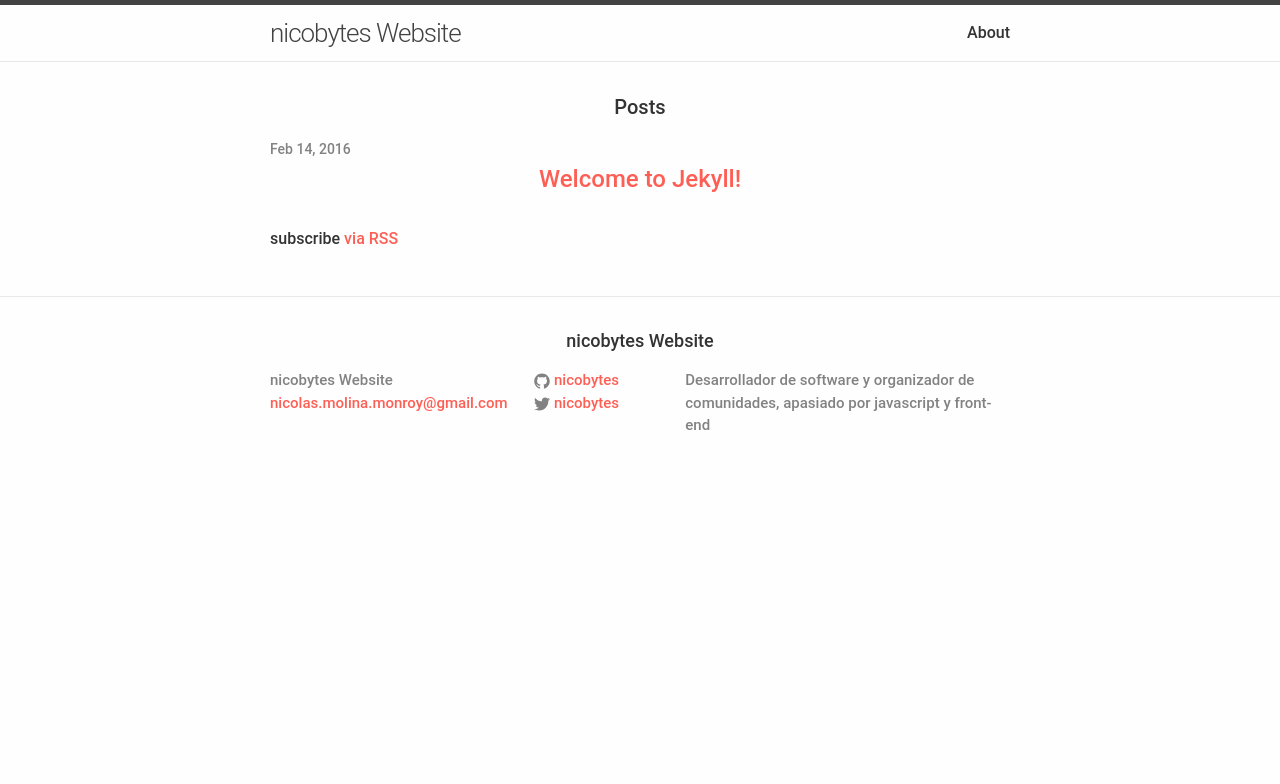
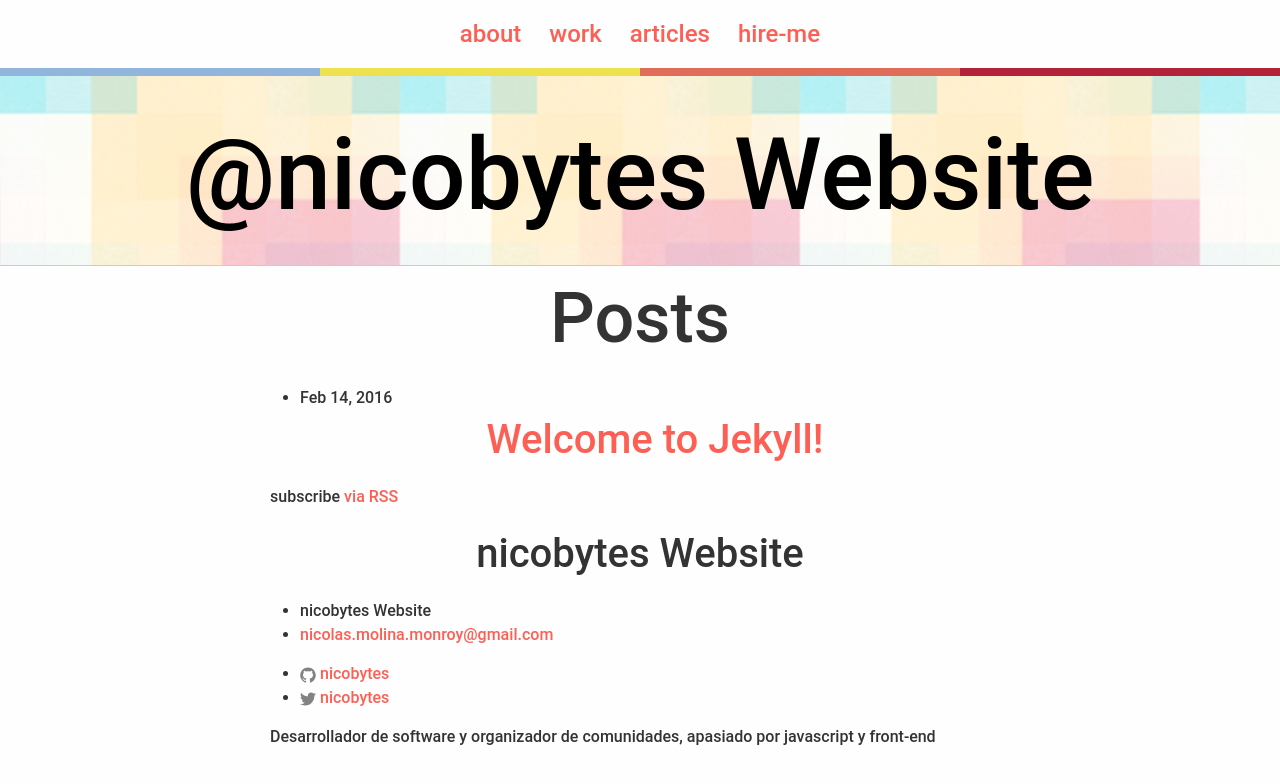
Before and after one commit to nicobytes/nicobytes-site, a Jekyll site: the page built from index.html, in a window 1280 px wide. Shown: the top 784 px of the page. Built offline with Jekyll 4.4.1, drawn with Linux system fonts in a browser that asks for light colours.

Commit message:
header styles

```diff
--- a/_includes/header.html
+++ b/_includes/header.html
@@ -1,27 +1,12 @@
-<header class="site-header">
-
-  <div class="wrapper">
-
-    <a class="site-title" href="{{ site.baseurl }}/">{{ site.title }}</a>
-
-    <nav class="site-nav">
-      <a href="#" class="menu-icon">
-        <svg viewBox="0 0 18 15">
-          <path fill="#424242" d="M18,1.484c0,0.82-0.665,1.484-1.484,1.484H1.484C0.665,2.969,0,2.304,0,1.484l0,0C0,0.665,0.665,0,1.484,0 h15.031C17.335,0,18,0.665,18,1.484L18,1.484z"/>
-          <path fill="#424242" d="M18,7.516C18,8.335,17.335,9,16.516,9H1.484C0.665,9,0,8.335,0,7.516l0,0c0-0.82,0.665-1.484,1.484-1.484 h15.031C17.335,6.031,18,6.696,18,7.516L18,7.516z"/>
-          <path fill="#424242" d="M18,13.516C18,14.335,17.335,15,16.516,15H1.484C0.665,15,0,14.335,0,13.516l0,0 c0-0.82,0.665-1.484,1.484-1.484h15.031C17.335,12.031,18,12.696,18,13.516L18,13.516z"/>
-        </svg>
-      </a>
-
-      <div class="trigger">
-        {% for my_page in site.pages %}
-          {% if my_page.title %}
-          <a class="page-link" href="{{ my_page.url | prepend: site.baseurl }}">{{ my_page.title }}</a>
-          {% endif %}
-        {% endfor %}
-      </div>
-    </nav>
-
-  </div>
-
+<nav class="site-nav">
+  <ul>
+    {% for link in site.links  %}
+    <li>
+      <a href="">{{ link.title }}</a>
+    </li>
+    {% endfor %}
+  </ul>
+</nav>
+<header class="site-header gradient-bar">
+  <h1 class="site-title mega"><a href="/">@nicobytes Website</a></h1>
 </header>
--- /dev/null
+++ b/_sass/_gradient-bar.scss
@@ -0,0 +1,14 @@
+.gradient-bar{
+  position: relative;
+  &:after{
+      content: "";
+      position: absolute;
+      top: 0px;
+      left: 0px;
+      width: 100%;
+      height: 0.5em;
+      background: -webkit-linear-gradient(top right, $blue-color 0%, $blue-color 25%, $yellow-color 25%, $yellow-color 50%, $red-color 50%, $red-color 75%, $purple-color 75%, $purple-color 100%);
+      background: -o-linear-gradient(top right, $blue-color 0%, $blue-color 25%, $yellow-color 25%, $yellow-color 50%, $red-color 50%, $red-color 75%, $purple-color 75%, $purple-color 100%);
+      background: linear-gradient(to  right, $blue-color 0%, $blue-color 25%, $yellow-color 25%, $yellow-color 50%, $red-color 50%, $red-color 75%, $purple-color 75%, $purple-color 100%);
+    }
+}
--- a/_sass/_layout.scss
+++ b/_sass/_layout.scss
@@ -1,242 +1,24 @@
-/**
- * Site header
- */
-.site-header {
-    border-top: 5px solid $grey-color-dark;
-    border-bottom: 1px solid $grey-color-light;
-    min-height: 56px;
-
-    // Positioning context for the mobile navigation icon
-    position: relative;
+.site-nav{
+  text-align: center;
+  ul{
+    margin: 1em 0;
+    list-style: none;
+  }
+  li{
+    display: inline-block;
+    margin: 0 .5em;
+    font-size: 1.5em;
+  }
 }
-
-.site-title {
-    font-size: 26px;
-    font-weight: 300;
-    line-height: 56px;
-    letter-spacing: -1px;
-    margin-bottom: 0;
-    float: left;
-
-    &,
-    &:visited {
-        color: $grey-color-dark;
-    }
+.site-title a{
+  color: #000;
+  &:hover{
+    text-decoration: none;
+  }
 }
-
-.site-nav {
-    float: right;
-    line-height: 56px;
-
-    .menu-icon {
-        display: none;
-    }
-
-    .page-link {
-        color: $text-color;
-        line-height: $base-line-height;
-
-        // Gaps between nav items, but not on the last one
-        &:not(:last-child) {
-            margin-right: 20px;
-        }
-    }
-
-    @include media-query($on-palm) {
-        position: absolute;
-        top: 9px;
-        right: $spacing-unit / 2;
-        background-color: $background-color;
-        border: 1px solid $grey-color-light;
-        border-radius: 5px;
-        text-align: right;
-
-        .menu-icon {
-            display: block;
-            float: right;
-            width: 36px;
-            height: 26px;
-            line-height: 0;
-            padding-top: 10px;
-            text-align: center;
-
-            > svg {
-                width: 18px;
-                height: 15px;
-
-                path {
-                    fill: $grey-color-dark;
-                }
-            }
-        }
-
-        .trigger {
-            clear: both;
-            display: none;
-        }
-
-        &:hover .trigger {
-            display: block;
-            padding-bottom: 5px;
-        }
-
-        .page-link {
-            display: block;
-            padding: 5px 10px;
-
-            &:not(:last-child) {
-                margin-right: 0;
-            }
-            margin-left: 20px;
-        }
-    }
+.site-header{
+  padding: 2em 0 0;
+  border-bottom: 1px solid #ccc;
+  background: url('/images/header-bg2.png');
+  background-size: 400px 400px;
 }
-
-
-
-/**
- * Site footer
- */
-.site-footer {
-    border-top: 1px solid $grey-color-light;
-    padding: $spacing-unit 0;
-}
-
-.footer-heading {
-    font-size: 18px;
-    margin-bottom: $spacing-unit / 2;
-}
-
-.contact-list,
-.social-media-list {
-    list-style: none;
-    margin-left: 0;
-}
-
-.footer-col-wrapper {
-    font-size: 15px;
-    color: $grey-color;
-    margin-left: -$spacing-unit / 2;
-    @extend %clearfix;
-}
-
-.footer-col {
-    float: left;
-    margin-bottom: $spacing-unit / 2;
-    padding-left: $spacing-unit / 2;
-}
-
-.footer-col-1 {
-    width: -webkit-calc(35% - (#{$spacing-unit} / 2));
-    width:         calc(35% - (#{$spacing-unit} / 2));
-}
-
-.footer-col-2 {
-    width: -webkit-calc(20% - (#{$spacing-unit} / 2));
-    width:         calc(20% - (#{$spacing-unit} / 2));
-}
-
-.footer-col-3 {
-    width: -webkit-calc(45% - (#{$spacing-unit} / 2));
-    width:         calc(45% - (#{$spacing-unit} / 2));
-}
-
-@include media-query($on-laptop) {
-    .footer-col-1,
-    .footer-col-2 {
-        width: -webkit-calc(50% - (#{$spacing-unit} / 2));
-        width:         calc(50% - (#{$spacing-unit} / 2));
-    }
-
-    .footer-col-3 {
-        width: -webkit-calc(100% - (#{$spacing-unit} / 2));
-        width:         calc(100% - (#{$spacing-unit} / 2));
-    }
-}
-
-@include media-query($on-palm) {
-    .footer-col {
-        float: none;
-        width: -webkit-calc(100% - (#{$spacing-unit} / 2));
-        width:         calc(100% - (#{$spacing-unit} / 2));
-    }
-}
-
-
-
-/**
- * Page content
- */
-.page-content {
-    padding: $spacing-unit 0;
-}
-
-.page-heading {
-    font-size: 20px;
-}
-
-.post-list {
-    margin-left: 0;
-    list-style: none;
-
-    > li {
-        margin-bottom: $spacing-unit;
-    }
-}
-
-.post-meta {
-    font-size: $small-font-size;
-    color: $grey-color;
-}
-
-.post-link {
-    display: block;
-    font-size: 24px;
-}
-
-
-
-/**
- * Posts
- */
-.post-header {
-    margin-bottom: $spacing-unit;
-}
-
-.post-title {
-    font-size: 42px;
-    letter-spacing: -1px;
-    line-height: 1;
-
-    @include media-query($on-laptop) {
-        font-size: 36px;
-    }
-}
-
-.post-content {
-    margin-bottom: $spacing-unit;
-
-    h2 {
-        font-size: 32px;
-
-        @include media-query($on-laptop) {
-            font-size: 28px;
-        }
-    }
-
-    h3 {
-        font-size: 26px;
-
-        @include media-query($on-laptop) {
-            font-size: 22px;
-        }
-    }
-
-    h4 {
-        font-size: 20px;
-
-        @include media-query($on-laptop) {
-            font-size: 18px;
-        }
-    }
-}
--- a/css/main.scss
+++ b/css/main.scss
@@ -60,5 +60,6 @@
 @import
         "base",
         "layout",
-        "syntax-highlighting"
+        "syntax-highlighting",
+        "gradient-bar"
 ;
```
Also changed, not shown: images/header-bg2.png (added).
